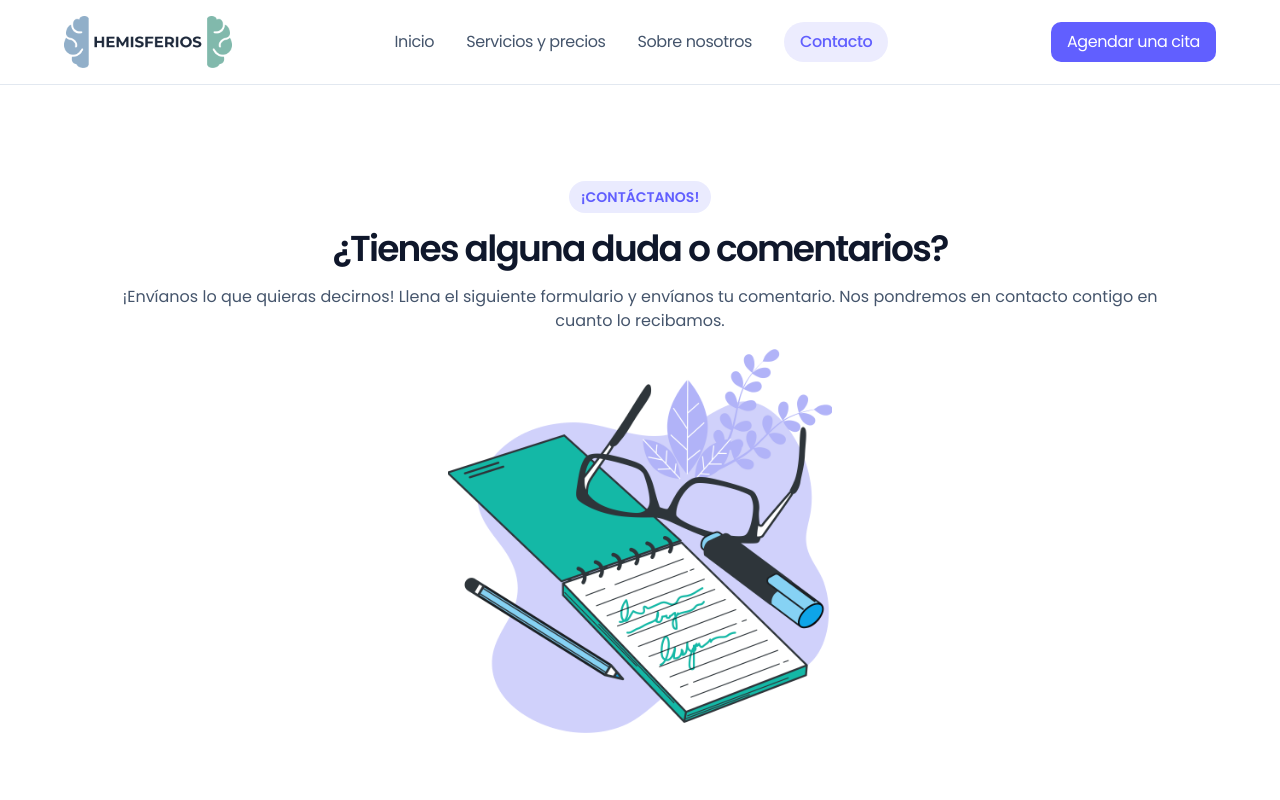
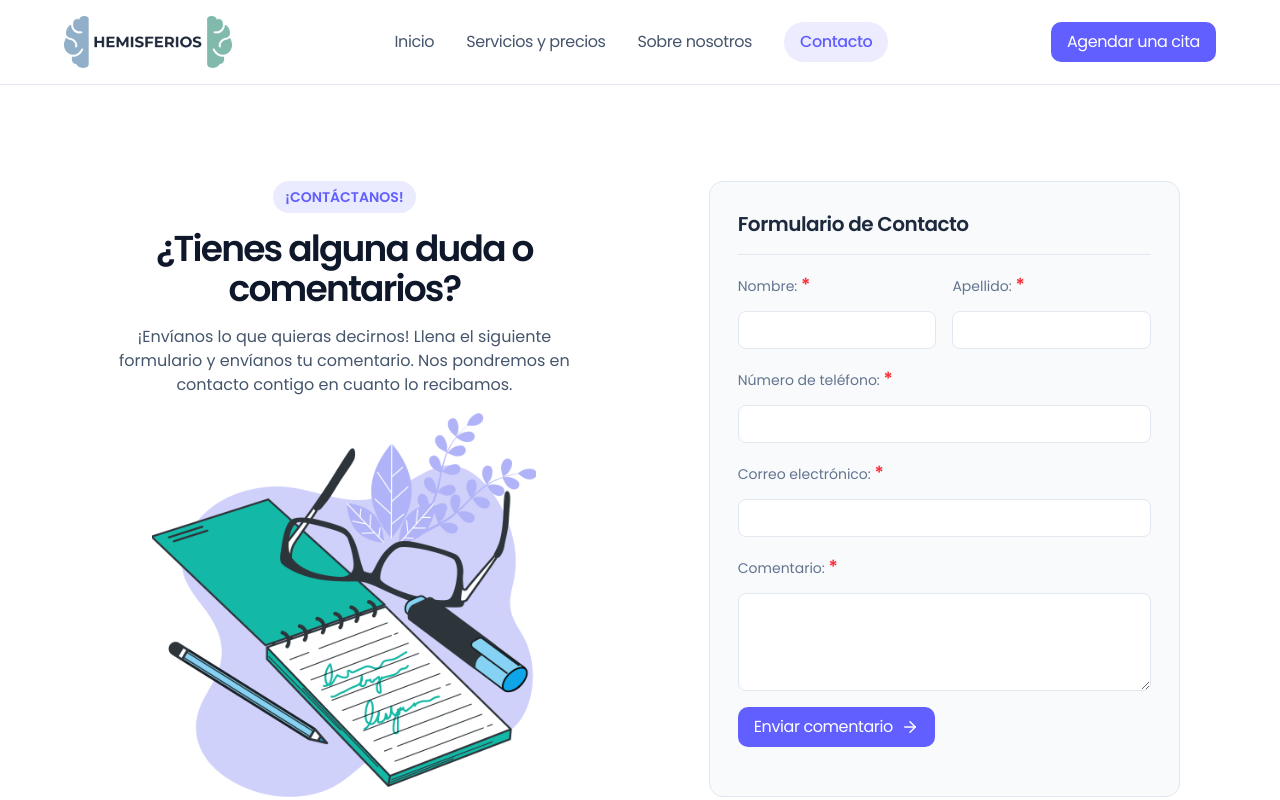
Before and after one commit to kevtorres23/hemisferios-web, a Next.js app in the folder frontend/: page /contact in a window 1280 px wide. Shown: the top 800 px of the page. Built offline with nearby package versions, Linux system fonts and the light colour scheme.

Commit message:
Started working on the Form

```diff
--- a/frontend/website-components/ContactForm.tsx
+++ b/frontend/website-components/ContactForm.tsx
@@ -1,7 +1,41 @@
+"use client";
+
+import Input from "./Input";
+import { useState } from "react";
+import IconButton from "./IconButton";
+import { ArrowRight, Icon } from "lucide-react";
+
 function ContactForm() {
-    return(
-        <div className="max-w-lg flex flex-col lg:p-7 sm:p-5 p-4 border border-slate-200 bg-slate-50 rounded-xl">
+    const [name, setName] = useState("");
+    const [apellido, setApellido] = useState("");
+    const [phoneNumber, setPhoneNumber] = useState("");
+    const [email, setEmail] = useState("");
+    const [comment, setComment] = useState("");
 
+    return (
+        <div className="lg:max-w-xl w-full flex flex-col items-start lg:p-7 sm:p-5 p-4 border border-slate-200 bg-slate-50 rounded-xl gap-4">
+            <h1 className="text-xl font-semibold text-slate-800 tracking-tight">Formulario de Contacto</h1>
+
+            <div className="divisory-line w-full h-px bg-slate-200"></div>
+
+            <form action="" id="contactForm" className="flex flex-col gap-4 w-full">
+                <div className="input-row flex md:flex-row flex-col gap-4 w-full items-center justify-center">
+                    <Input type="text" textValue={name} onInputChange={(e) => setName(e.target.value)} label="Nombre:" />
+                    <Input type="text" textValue={apellido} onInputChange={(e) => setApellido(e.target.value)} label="Apellido:" />
+                </div>
+
+                <Input type="text" textValue={phoneNumber} onInputChange={(e) => setPhoneNumber(e.target.value)} label="Número de teléfono:" />
+
+                <Input type="email" textValue={email} onInputChange={(e) => setEmail(e.target.value)} label="Correo electrónico:" />
+
+                <Input type="comment" textValue={comment} onInputChange={(e) => setComment(e.target.value)} label="Comentario:" />
+
+            </form>
+
+            <button form="contactForm" type="submit" className="bg-indigo-500 text-white tracking-tight text-base px-4 py-2 flex flex-row items-center justify-center gap-2 rounded-lg cursor-pointer font-normal hover:bg-indigo-400">
+                Enviar comentario
+                <ArrowRight size={18}/>
+            </button>
         </div>
     )
 }
--- /dev/null
+++ b/frontend/website-components/IconButton.tsx
@@ -0,0 +1,15 @@
+type buttonProps = {
+    text: string;
+    icon: React.ReactElement;
+}
+
+function IconButton(props: buttonProps) {
+    return (
+        <button className="bg-indigo-500 text-white tracking-tight text-base px-4 py-2 flex flex-row items-center justify-center gap-2 rounded-lg cursor-pointer font-normal hover:bg-indigo-400">
+            {props.text}
+            {props.icon}
+        </button>
+    )
+}
+
+export default IconButton;
--- a/frontend/website-components/Input.tsx
+++ b/frontend/website-components/Input.tsx
@@ -1,14 +1,41 @@
 type InputProps = {
     label: string;
-    type: "text" | "comment" | "date" | "hour";
+    type: "text" | "tel" | "email" | "comment" | "date" | "hour";
+    textValue?: string;
+    numberValue?: number;
+    onInputChange: (e: any) => void;
 }
 
 function Input(props: InputProps) {
-    return(
-        <div className="flex flex-col gap-2 w-full">
+    switch (props.type) {
+        case "text":
+        case "tel":
+        case "email":
+            return (
+                <label className="label gap-3 flex flex-col w-full">
+                    <div className="flex flex-row gap-2">
+                        <p className="text-slate-500 text-sm m-0 p-0">
+                            {props.label} <span className="text-red-500 text-lg font-semibold">*</span>
+                        </p>
+                    </div>
 
-        </div>
-    )
+                    <input type={props.type} value={props.textValue} onChange={props.onInputChange} className="w-full py-2 px-3 bg-white border border-slate-200 rounded-md text-sm font-normal slate-800" />
+                </label>
+            );
+        case "comment":
+            return (
+                <label className="label gap-3 flex flex-col w-full">
+                    <div className="flex flex-row gap-2">
+                        <p className="text-slate-500 text-sm m-0 p-0">
+                            {props.label} <span className="text-red-500 text-lg font-semibold">*</span>
+                        </p>
+                    </div>
+
+                    <textarea value={props.textValue} rows={4} onChange={props.onInputChange} className="w-full py-2 px-3 min-h-24 h-auto bg-white border border-slate-200 rounded-md text-sm font-normal slate-800" />
+                </label>
+            );
+        break;
+    }
 }
 
 export default Input;
--- a/frontend/website-sections/contact/WrittenMessage.tsx
+++ b/frontend/website-sections/contact/WrittenMessage.tsx
@@ -1,10 +1,11 @@
 import Image from "next/image";
 import SectionBadge from "@/website-components/SectionBadge";
 import notebook from "../../public/notebook.png";
+import ContactForm from "@/website-components/ContactForm";
 
 function WrittenMessage() {
     return (
-        <section className="lg:px-25 md:px-16 px-8 flex lg:flex-row flex-col lg:pt-24 lg:pb-40 sm:py-24 py-20">
+        <section className="lg:px-25 md:px-16 px-8 flex lg:flex-row flex-col lg:pt-24 lg:pb-40 sm:py-24 py-20 gap-30">
             <div className="flex flex-col md:gap-4 items-center justify-center">
                 <SectionBadge name="¡CONTÁCTANOS!"/>
 
@@ -16,6 +17,8 @@ function WrittenMessage() {
 
                 <Image alt="" src={notebook} className="w-96"/>
             </div>
+
+            <ContactForm />
         </section>
     )
 }
```
